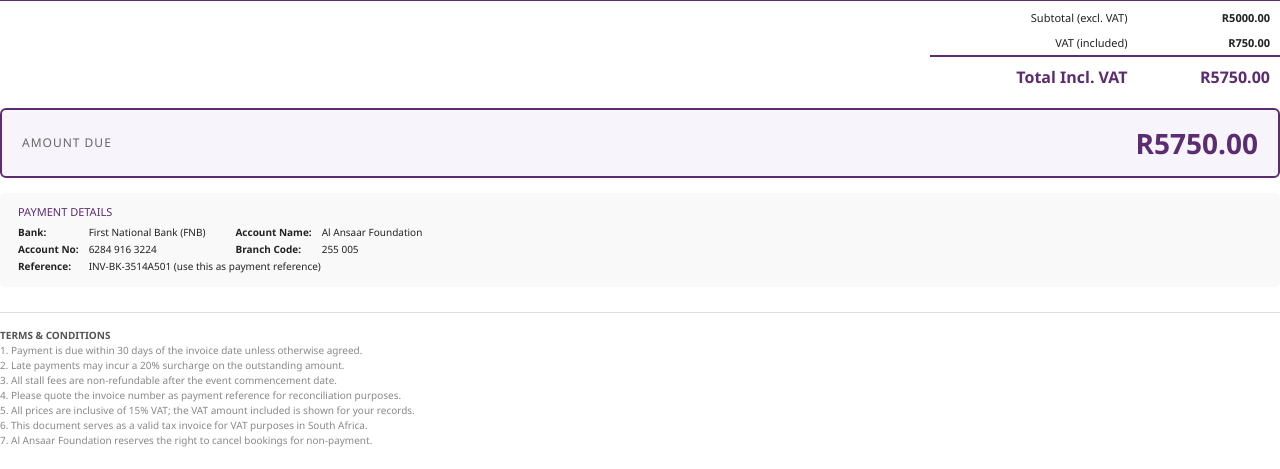
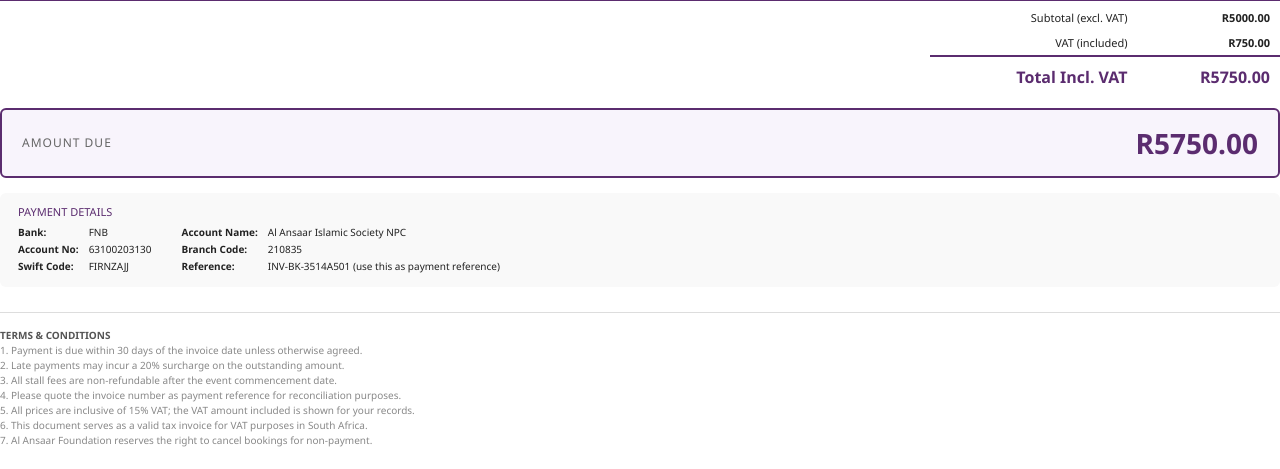
Before and after one commit to mogalia786/alansaar_erp, a Django app: page /invoices/16/print/ in a window 1280 px wide. Shown: the part 420-889 px from the top of the page. Run offline with Django 5.2, Linux system fonts and the light colour scheme; a user stored in the database is signed in; data comes from the database, SQL or seed files in the repository; data that the repository does not hold is empty.

Commit message:
Update bank details to Al Ansaar Islamic Society NPC FNB account

```diff
--- a/templates/printouts/invoice.html
+++ b/templates/printouts/invoice.html
@@ -183,9 +183,9 @@
 
     <div class="bank-details">
         <h6>PAYMENT DETAILS</h6>
-        <table><tr><td><strong>Bank:</strong></td><td>First National Bank (FNB)</td><td style="padding-left:20px;"><strong>Account Name:</strong></td><td>Al Ansaar Foundation</td></tr>
-        <tr><td><strong>Account No:</strong></td><td>6284 916 3224</td><td style="padding-left:20px;"><strong>Branch Code:</strong></td><td>255 005</td></tr>
-        <tr><td><strong>Reference:</strong></td><td colspan="3">{{ invoice.invoice_number }} (use this as payment reference)</td></tr></table>
+        <table><tr><td><strong>Bank:</strong></td><td>FNB</td><td style="padding-left:20px;"><strong>Account Name:</strong></td><td>Al Ansaar Islamic Society NPC</td></tr>
+        <tr><td><strong>Account No:</strong></td><td>63100203130</td><td style="padding-left:20px;"><strong>Branch Code:</strong></td><td>210835</td></tr>
+        <tr><td><strong>Swift Code:</strong></td><td>FIRNZAJJ</td><td style="padding-left:20px;"><strong>Reference:</strong></td><td>{{ invoice.invoice_number }} (use this as payment reference)</td></tr></table>
     </div>
 
     {% if invoice.notes %}
```
Also changed, not shown: templates/invoices/pay.html (+5 -4 lines).
